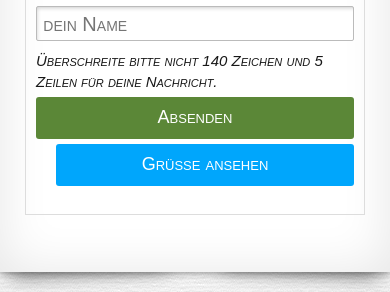
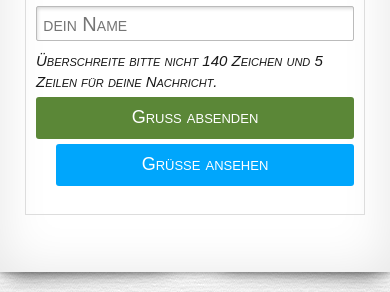
Before and after one commit to dAnjou/wedding-stuff, a Flask app: page / in a window 390 px wide. Shown: the part 560-852 px from the top of the page. Run offline with Flask 2, Linux system fonts and the light colour scheme; some web fonts are replaced.

Commit message:
some fixes for the mobile version

```diff
--- a/templates/index.html
+++ b/templates/index.html
@@ -49,28 +49,36 @@
                             {% endif %}
                             <hr>
                         {% endfor %}
-                        <h3>Hinterlasse selbst einen Gruß</h3>
+                        <h3>Hinterlasse selbst einen Gruß ...</h3>
                     {% endif %}
+                    {% if not mobile %}
                     <dl class="contained tabs">
                         <dd><a href="#text" class="active">Text</a></dd>
                         <dd><a href="#bild">Bild</a></dd>
                     </dl>
                     <ul class="contained tabs-content">
                         <li class="active" id="textTab" style="padding: 10px;">
+                    {% endif %}
                             <form class="nice" action="{{ url_for('index') }}" method="POST">
                                 <textarea name="message" class="expand" placeholder="deine Nachricht" rows="5"></textarea>
                                 <input name="from" class="input-text" type="text" placeholder="dein Name" />
                                 <p id="maximum">Überschreite bitte nicht 140 Zeichen und 5 Zeilen für deine Nachricht.</p>
-                                <input type="submit" value="Absenden" class="large radius green button" />{% if not mobile %}<a class="large radius button" href="{{ url_for('greets') }}">Grüße ansehen</a>{% endif %}
+                                <input type="submit" value="Gruß absenden" class="large radius green button" />{% if not mobile %}<a class="large radius button" href="{{ url_for('greets') }}">Grüße ansehen</a>{% endif %}
                             </form>
+                    {% if not mobile %}
                         </li>
                         <li id="bildTab" style="padding: 10px;">
+                    {% else %}
+                        <h3>... oder ein Bild</h3>
+                    {% endif %}
                             <form class="nice" action="{{ url_for('index') }}" method="POST" enctype="multipart/form-data">
                                 <input name="photo" class="input-text expand" type="file">
-                                <input type="submit" value="Absenden" class="large radius green button" />{% if not mobile %}<a class="large radius button" href="{{ url_for('greets') }}">Grüße ansehen</a>{% endif %}
+                                <input type="submit" value="Bild absenden" class="large radius green button" />{% if not mobile %}<a class="large radius button" href="{{ url_for('greets') }}">Grüße ansehen</a>{% endif %}
                             </form>
+                    {% if not mobile %}
                         </li>
                     </ul>
+                    {% endif %}
                 </div>
             </div>
         </div>
@@ -79,7 +87,9 @@
 {% block javascript %}
     {{ super() }}
     <script src="{{ url_for('static', filename='foundation/javascripts/foundation.js')}}"></script>
-    <script src="{{ url_for('static', filename='foundation/javascripts/app.js')}}"></script>
+    {% if not mobile %}
+        <script src="{{ url_for('static', filename='foundation/javascripts/app.js')}}"></script>
+    {% endif %}
     <script type="text/javascript">
         $(document).ready(function(){
 
```
